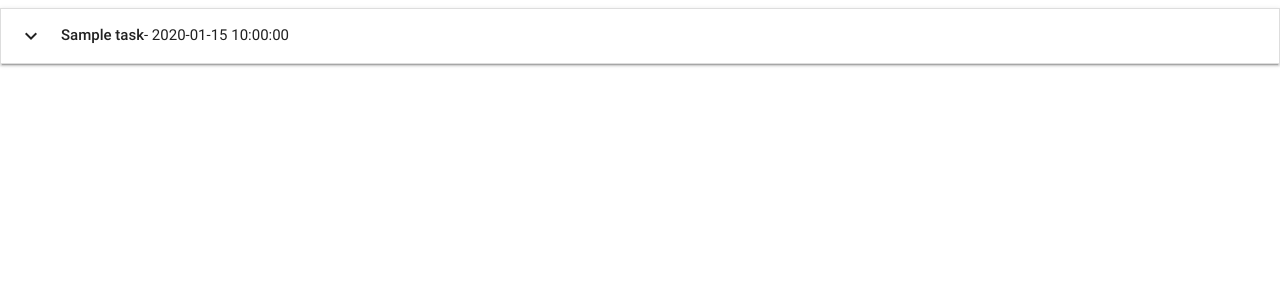
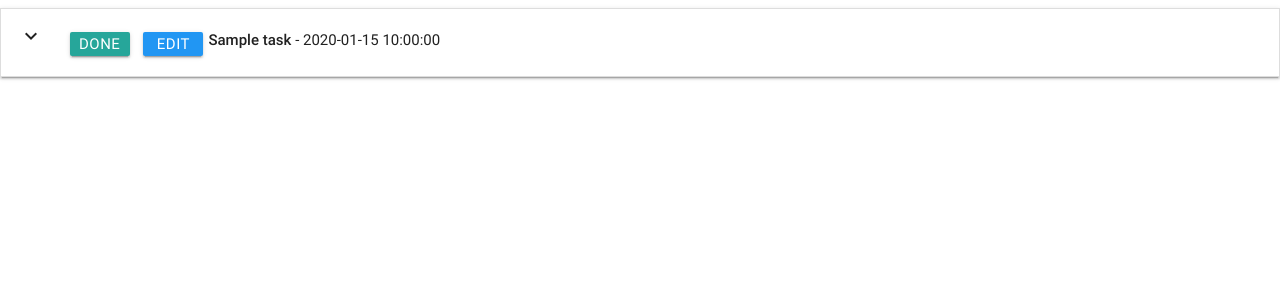
Before and after one commit to 2tracks/Task_manager, a Flask app: page / in a window 1280 px wide. Shown: the top 300 px of the page. Run offline with Flask 2, Linux system fonts and the light colour scheme; a database or web service that is not in the repository returns one stand-in record (values such as "Sample title"); some libraries are stand-ins or nearby versions.

Commit message:
Added static folder and css styles

```diff
--- /dev/null
+++ b/static/css/style.css
@@ -0,0 +1,12 @@
+
+.btn_small{
+    height: 24px;
+    width: 60px;
+    line-height: 24px;
+    margin: 5px 5px;
+    padding: 0 0.5em;
+}
+
+.task_header{
+    margin-top: 5px;
+}
--- a/templates/base.html
+++ b/templates/base.html
@@ -7,6 +7,7 @@
     <title>Task Manager</title>
     <link href="https://fonts.googleapis.com/icon?family=Material+Icons" rel="stylesheet">
     <link rel="stylesheet" href="https://cdnjs.cloudflare.com/ajax/libs/materialize/0.100.2/css/materialize.min.css">
+    <link rel="stylesheet" href="{{url_for('static', filename='css/style.css')}}">
 </head>
 <body>
 
--- a/templates/tasks.html
+++ b/templates/tasks.html
@@ -3,7 +3,15 @@
 <ul class="collapsible">
     {% for task in tasks %}
     <li>
-      <div class="collapsible-header"><i class="material-icons">expand_more</i><strong> {{task.task_name}}</strong> - {{task.due_date}}
+      <div class="collapsible-header">
+        <div class="col s3">
+            <i class="material-icons">expand_more</i>
+            <a class="waves-effect waves-light btn btn_small">Done</a>
+            <a class="waves-effect waves-light btn btn_small blue">Edit</a>
+        </div>
+        <div class="col s9 task_header">
+            <strong> {{task.task_name}}</strong> - {{task.due_date}}
+        </div>
       </div>
       <div class="collapsible-body">
         <span>{{task.task_description}}
```
